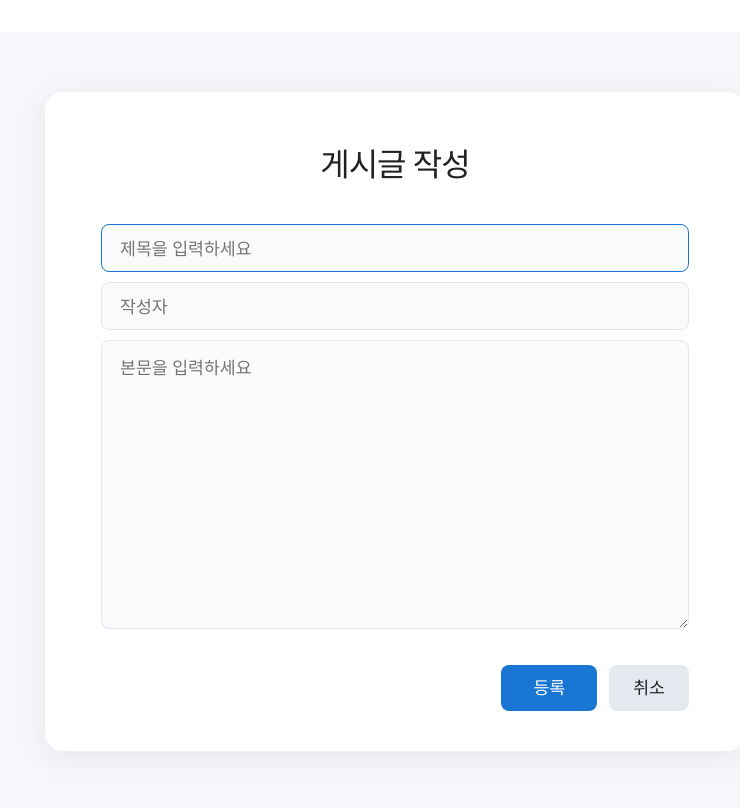
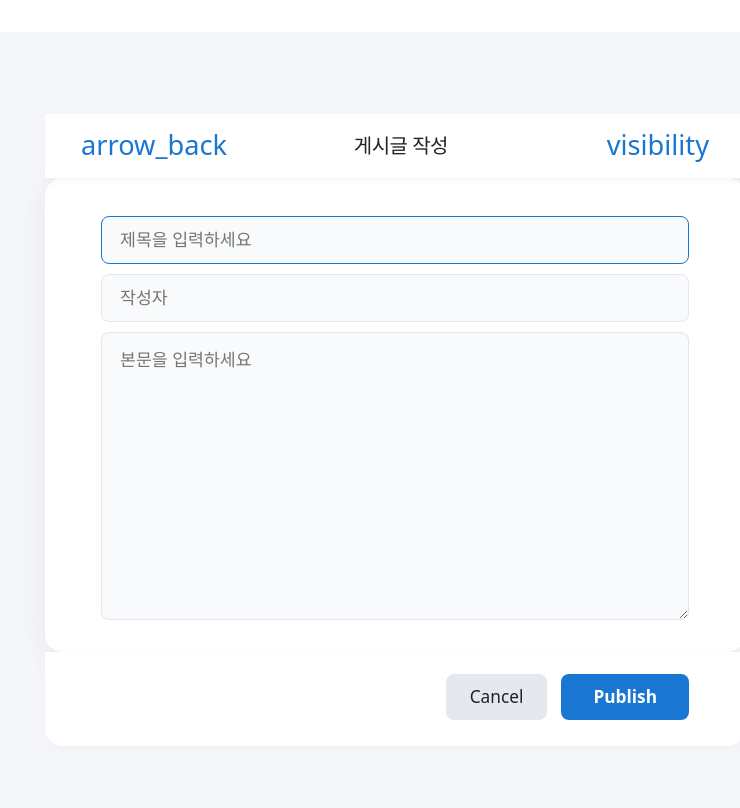
Before and after one commit to Soberanalysts/VibeCoding, a React (Vite) app in the folder Test1/Windsurf/FX/: page /write in a window 1280 px wide. Shown: the top 808 px of the page, without its empty margins (277-1017 px from the left). Built offline with nearby package versions, Linux system fonts and the light colour scheme.

Commit message:
게시글 작성페이지 수정 but 배치 어긋남

```diff
--- a/Test1/Windsurf/FX/src/pages/WritePage.jsx
+++ b/Test1/Windsurf/FX/src/pages/WritePage.jsx
@@ -35,8 +35,18 @@ export default function WritePage() {
 
   return (
     <div className="fx-write-page-1440">
-      <div className="fx-write-card">
-        <div className="fx-write-title">게시글 작성</div>
+      {/* 상단 헤더 */}
+      <div className="fx-write-header">
+        <button className="fx-write-header-btn" onClick={() => navigate(-1)}>
+          <span className="material-icons">arrow_back</span>
+        </button>
+        <div className="fx-write-header-title">게시글 작성</div>
+        <button className="fx-write-header-btn" onClick={() => alert('미리보기 기능은 추후 지원됩니다.')}
+          style={{marginLeft:'auto'}}>
+          <span className="material-icons">visibility</span>
+        </button>
+      </div>
+      <div className="fx-write-card" style={{paddingBottom:0}}>
         <form onSubmit={handleSubmit}>
           <input
             type="text"
@@ -64,15 +74,16 @@ export default function WritePage() {
             maxLength={2000}
           />
           <div className="fx-write-error">{formError}</div>
-          <div className="fx-write-btn-row">
-            <button type="submit" className="fx-write-submit-btn" disabled={loading}>
-              {loading ? '등록 중...' : '등록'}
-            </button>
-            <button type="button" className="fx-write-cancel-btn" onClick={()=>navigate('/board')} disabled={loading}>
-              취소
-            </button>
-          </div>
         </form>
+      </div>
+      {/* 하단 버튼 footer */}
+      <div className="fx-write-footer">
+        <button type="button" className="fx-write-cancel-btn" onClick={()=>navigate('/board')} disabled={loading}>
+          Cancel
+        </button>
+        <button type="button" className="fx-write-submit-btn" onClick={handleSubmit} disabled={loading}>
+          {loading ? 'Publishing...' : 'Publish'}
+        </button>
       </div>
     </div>
   );
--- a/Test1/Windsurf/FX/src/styles/write.css
+++ b/Test1/Windsurf/FX/src/styles/write.css
@@ -3,9 +3,49 @@
   min-height: 100vh;
   background: #f6f7fb;
   display: flex;
+  flex-direction: column;
+  align-items: center;
   justify-content: center;
-  align-items: flex-start;
-  padding-top: 60px;
+  padding-top: 0;
+}
+
+.fx-write-header {
+  width: 700px;
+  display: flex;
+  align-items: center;
+  justify-content: space-between;
+  background: #fff;
+  border-radius: 0 0 0 0;
+  min-height: 64px;
+  padding: 0 28px;
+  margin-top: 40px;
+  margin-bottom: 0;
+  position: sticky;
+  top: 0;
+  z-index: 10;
+  box-shadow: 0 2px 10px 0 rgba(33, 37, 41, 0.04);
+}
+
+.fx-write-header-btn {
+  background: none;
+  border: none;
+  padding: 0 8px;
+  font-size: 1.7rem;
+  color: #1976d2;
+  cursor: pointer;
+  display: flex;
+  align-items: center;
+  height: 48px;
+}
+
+.fx-write-header-title {
+  flex: 1;
+  text-align: center;
+  font-size: 1.25rem;
+  font-weight: 700;
+  color: #222;
+  margin-left: -32px;
+  letter-spacing: -0.5px;
 }
 
 .fx-write-card {
@@ -13,10 +53,11 @@
   background: #fff;
   border-radius: 18px;
   box-shadow: 0 6px 32px 0 rgba(33, 37, 41, 0.08);
-  padding: 48px 56px 40px 56px;
+  padding: 38px 56px 0 56px;
   display: flex;
   flex-direction: column;
   gap: 18px;
+  margin-bottom: 0;
 }
 
 .fx-write-title {
@@ -25,6 +66,18 @@
   margin-bottom: 18px;
   color: #222;
   letter-spacing: -1px;
+}
+
+.fx-write-footer {
+  width: 700px;
+  display: flex;
+  justify-content: flex-end;
+  gap: 14px;
+  background: #fff;
+  border-radius: 0 0 18px 18px;
+  box-shadow: 0 4px 18px 0 rgba(33, 37, 41, 0.03);
+  padding: 22px 56px 26px 56px;
+  margin-bottom: 44px;
 }
 
 .fx-write-input {
```
